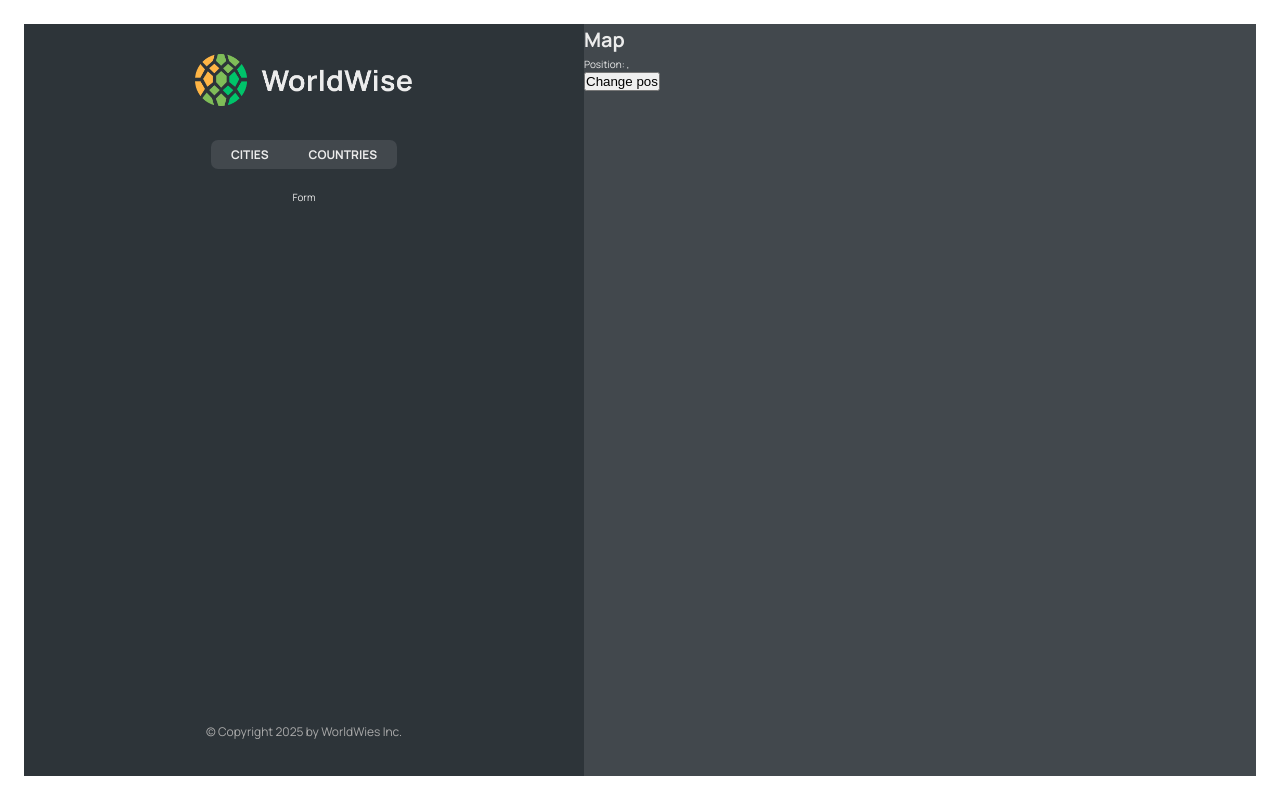
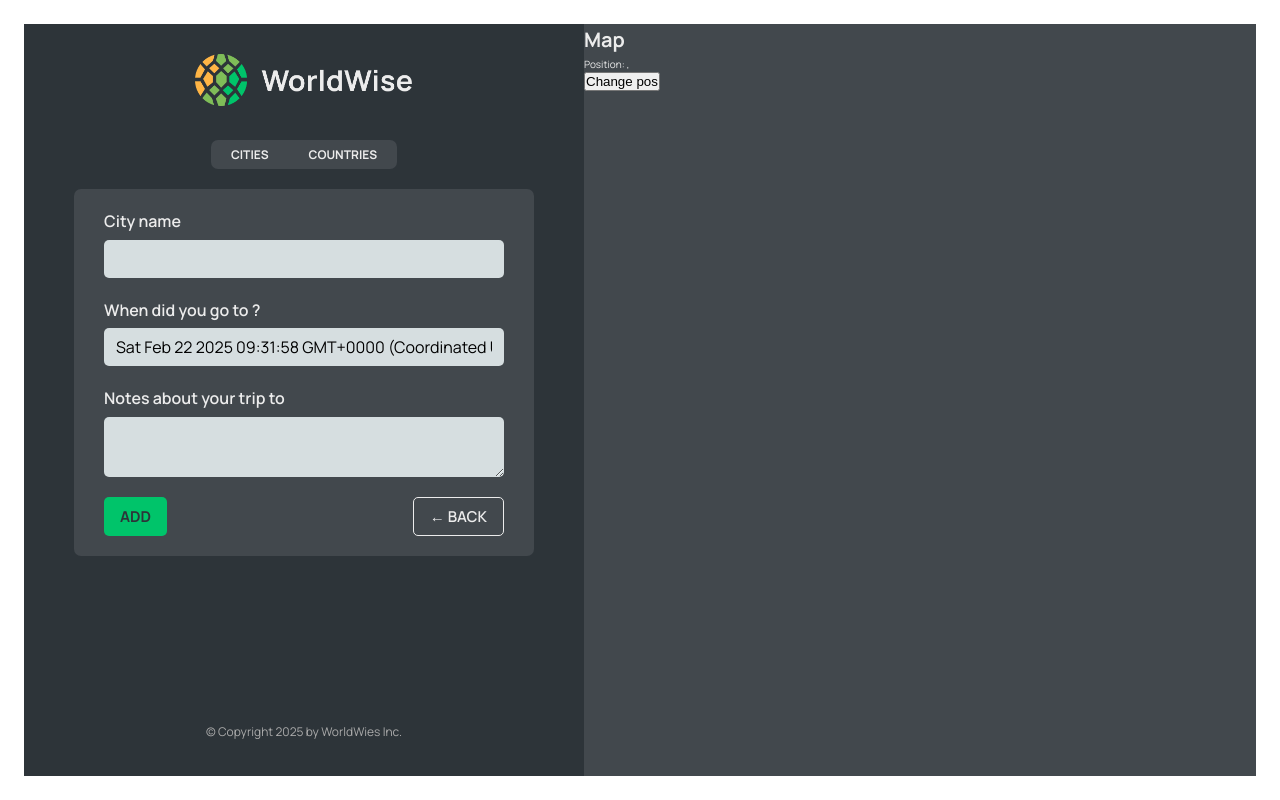
Before and after one commit to justine92415/React_WorldWise, a React (Vite) app: page /app/form in a window 1280 px wide. Built offline with nearby package versions, Linux system fonts and the light colour scheme; data requests are answered from the project's data file.

Commit message:
feat(form):218.新增表單元件及導航功能

```diff
--- a/src/App.tsx
+++ b/src/App.tsx
@@ -10,6 +10,7 @@
 import { ICity } from './types';
 import CountryList from './components/CountryList';
 import City from './components/City';
+import Form from './components/Form';
 
 const BASE_URL = 'http://localhost:9000';
 
@@ -54,7 +55,7 @@
             path="countries"
             element={<CountryList cities={cities} isLoading={isLoading} />}
           ></Route>
-          <Route path="form" element={<p>Form</p>}></Route>
+          <Route path="form" element={<Form/>}></Route>
         </Route>
         <Route path="*" element={<PageNotFound />}></Route>
       </Routes>
--- /dev/null
+++ b/src/components/Button.tsx
@@ -0,0 +1,13 @@
+import { ButtonProps } from '../types';
+import styles from './Button.module.css';
+
+function Button({ children, onClick, type }: ButtonProps) {
+  return (
+    <button className={`${styles.btn} ${styles[type]}`} onClick={onClick}>
+      {' '}
+      {children}{' '}
+    </button>
+  );
+}
+
+export default Button;
--- a/src/components/Form.tsx
+++ b/src/components/Form.tsx
@@ -1,22 +1,26 @@
 // "https://api.bigdatacloud.net/data/reverse-geocode-client?latitude=0&longitude=0"
 
-import { useState } from "react";
+import { FormEvent, useState } from 'react';
 
-import styles from "./Form.module.css";
+import styles from './Form.module.css';
+import Button from './Button';
+import { useNavigate } from 'react-router-dom';
 
-export function convertToEmoji(countryCode) {
+export function convertToEmoji(countryCode: any) {
   const codePoints = countryCode
     .toUpperCase()
-    .split("")
-    .map((char) => 127397 + char.charCodeAt());
+    .split('')
+    .map((char: any) => 127397 + char.charCodeAt());
   return String.fromCodePoint(...codePoints);
 }
 
 function Form() {
-  const [cityName, setCityName] = useState("");
-  const [country, setCountry] = useState("");
+  const navigate = useNavigate();
+
+  const [cityName, setCityName] = useState('');
+  const [country, setCountry] = useState('');
   const [date, setDate] = useState(new Date());
-  const [notes, setNotes] = useState("");
+  const [notes, setNotes] = useState('');
 
   return (
     <form className={styles.form}>
@@ -49,8 +53,11 @@
       </div>
 
       <div className={styles.buttons}>
-        <button>Add</button>
-        <button>&larr; Back</button>
+        <Button type='primary'>Add</Button>
+        <Button type='back' onClick={(e: FormEvent)=> {
+          e.preventDefault();
+          navigate(-1);
+        }}>&larr; Back</Button>
       </div>
     </form>
   );
--- a/src/components/Map.tsx
+++ b/src/components/Map.tsx
@@ -1,14 +1,16 @@
-import { useSearchParams } from 'react-router-dom';
+import { useNavigate, useSearchParams } from 'react-router-dom';
 import styles from './Map.module.css';
 
 function Map() {
+  const navigate = useNavigate();
+
   const [searchParams, setSearchParams] = useSearchParams();
 
   const lat = searchParams.get('lat');
   const lng = searchParams.get('lng');
 
   return (
-    <div className={styles.mapContainer}>
+    <div className={styles.mapContainer} onClick={() => navigate('form')}>
       <h1>Map</h1>
       <p>
         Position: {lat}, {lng}
```
Also changed, not shown: src/types.ts (+8 -0 lines).
